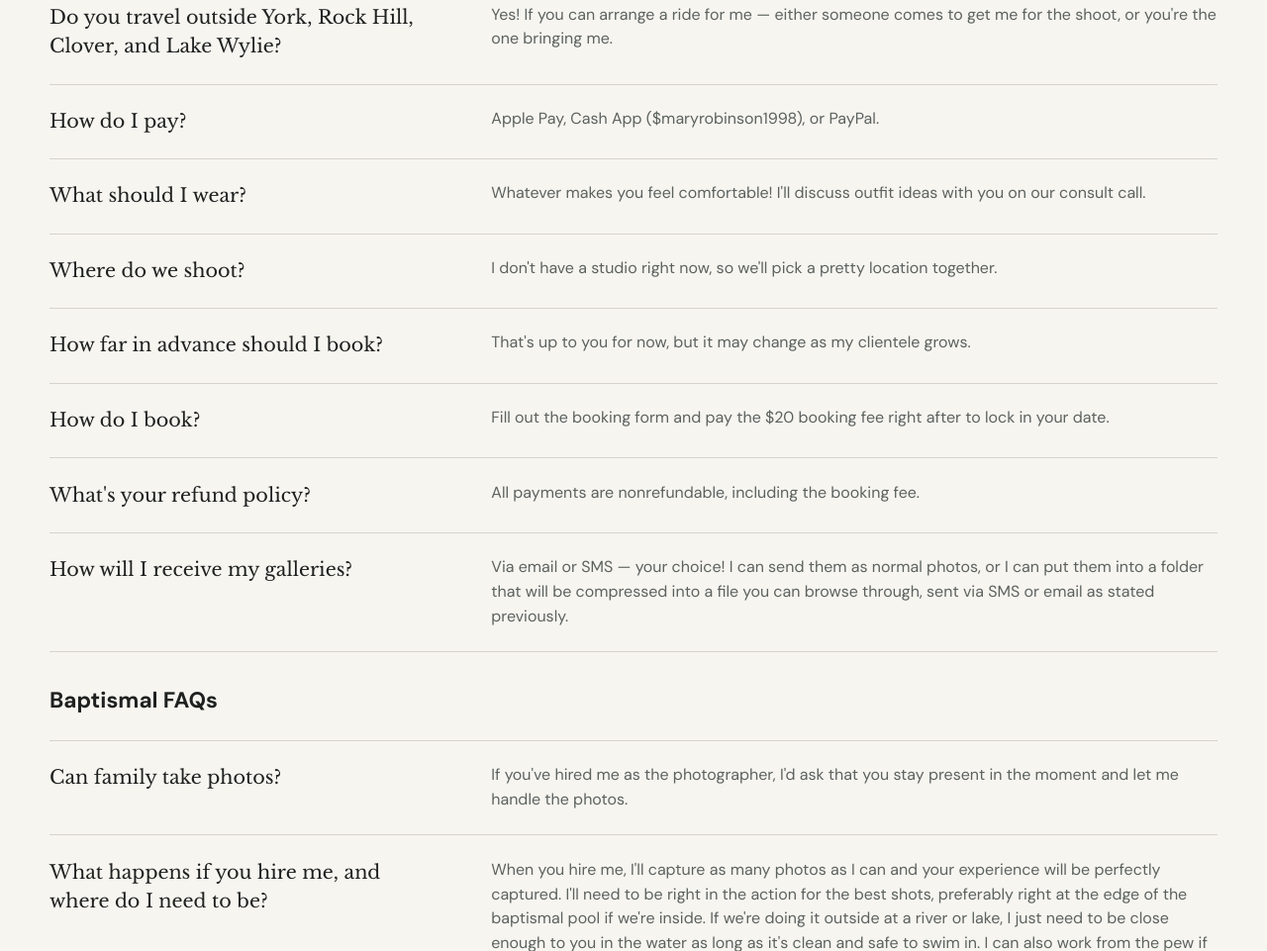
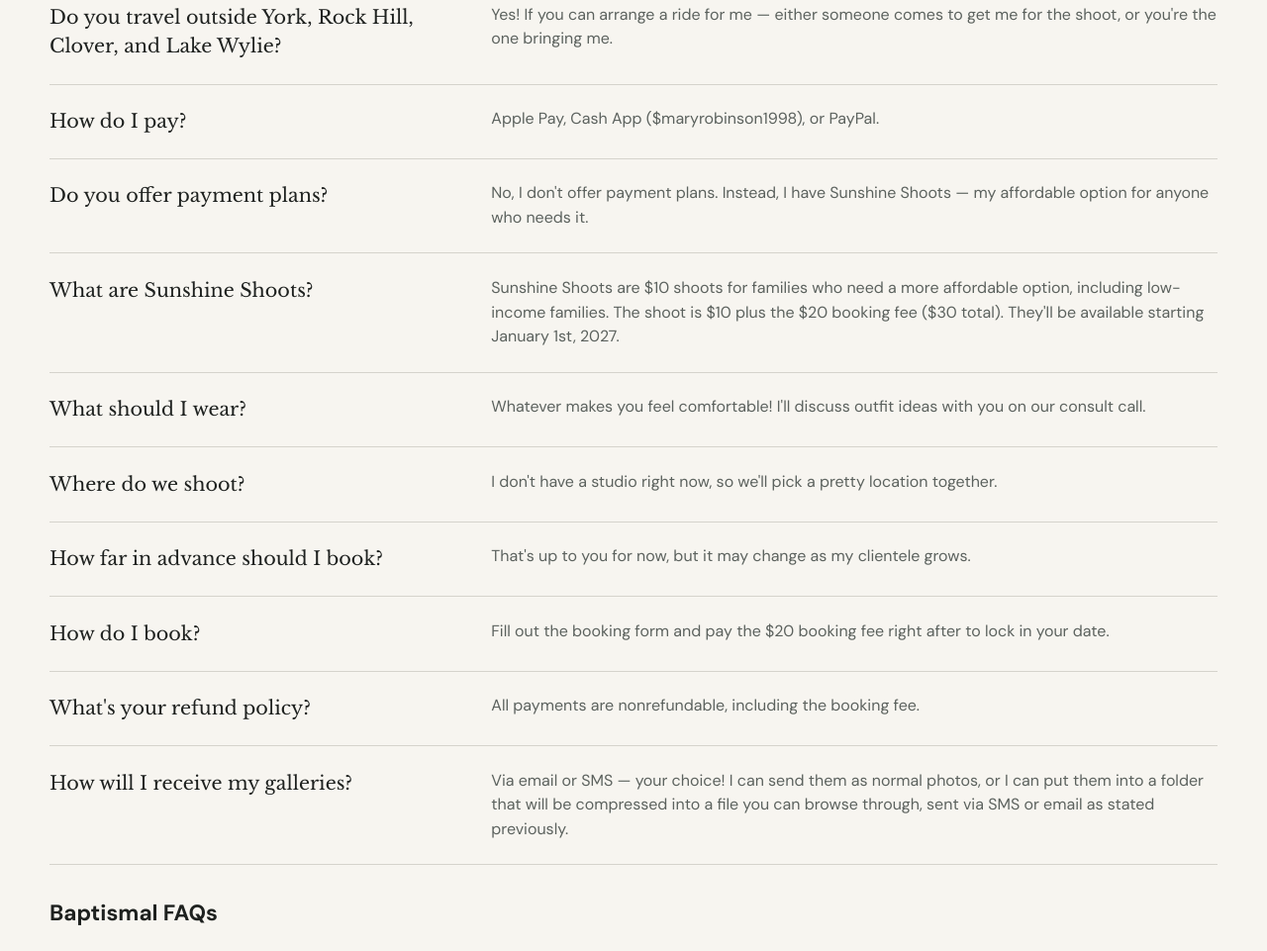
Before and after one commit to pure-photography/pure-photography.github.io, a plain HTML site: page contact.html in a window 1280 px wide. Shown: the part 2391-3352 px from the top of the page at 99% size. Drawn offline with nearby package versions, Linux system fonts and the light colour scheme.

Commit message:
FAQ: no payment plans; add Sunshine Shoots ($10 shoot for low-income families, starting Jan 1 2027)

```diff
--- a/contact.html
+++ b/contact.html
@@ -91,6 +91,8 @@
         <div><dt>What if I need to reschedule or cancel?</dt><dd>I need 72 hours notice or more for rescheduling or cancellations.</dd></div>
         <div><dt>Do you travel outside York, Rock Hill, Clover, and Lake Wylie?</dt><dd>Yes! If you can arrange a ride for me — either someone comes to get me for the shoot, or you're the one bringing me.</dd></div>
         <div><dt>How do I pay?</dt><dd>Apple Pay, Cash App ($maryrobinson1998), or PayPal.</dd></div>
+        <div><dt>Do you offer payment plans?</dt><dd>No, I don't offer payment plans. Instead, I have Sunshine Shoots — my affordable option for anyone who needs it.</dd></div>
+        <div><dt>What are Sunshine Shoots?</dt><dd>Sunshine Shoots are $10 shoots for families who need a more affordable option, including low-income families. The shoot is $10 plus the $20 booking fee ($30 total). They'll be available starting January 1st, 2027.</dd></div>
         <div><dt>What should I wear?</dt><dd>Whatever makes you feel comfortable! I'll discuss outfit ideas with you on our consult call.</dd></div>
         <div><dt>Where do we shoot?</dt><dd>I don't have a studio right now, so we'll pick a pretty location together.</dd></div>
         <div><dt>How far in advance should I book?</dt><dd>That's up to you for now, but it may change as my clientele grows.</dd></div>
```
